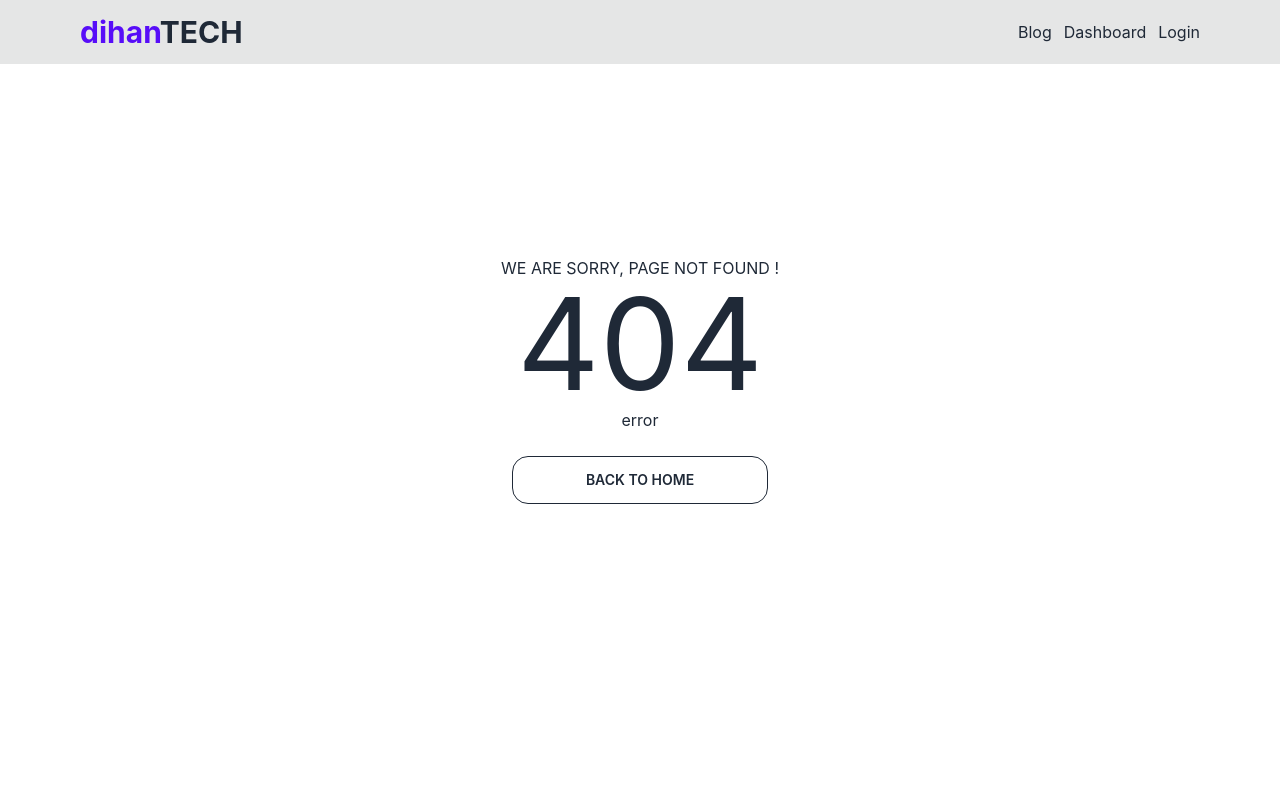
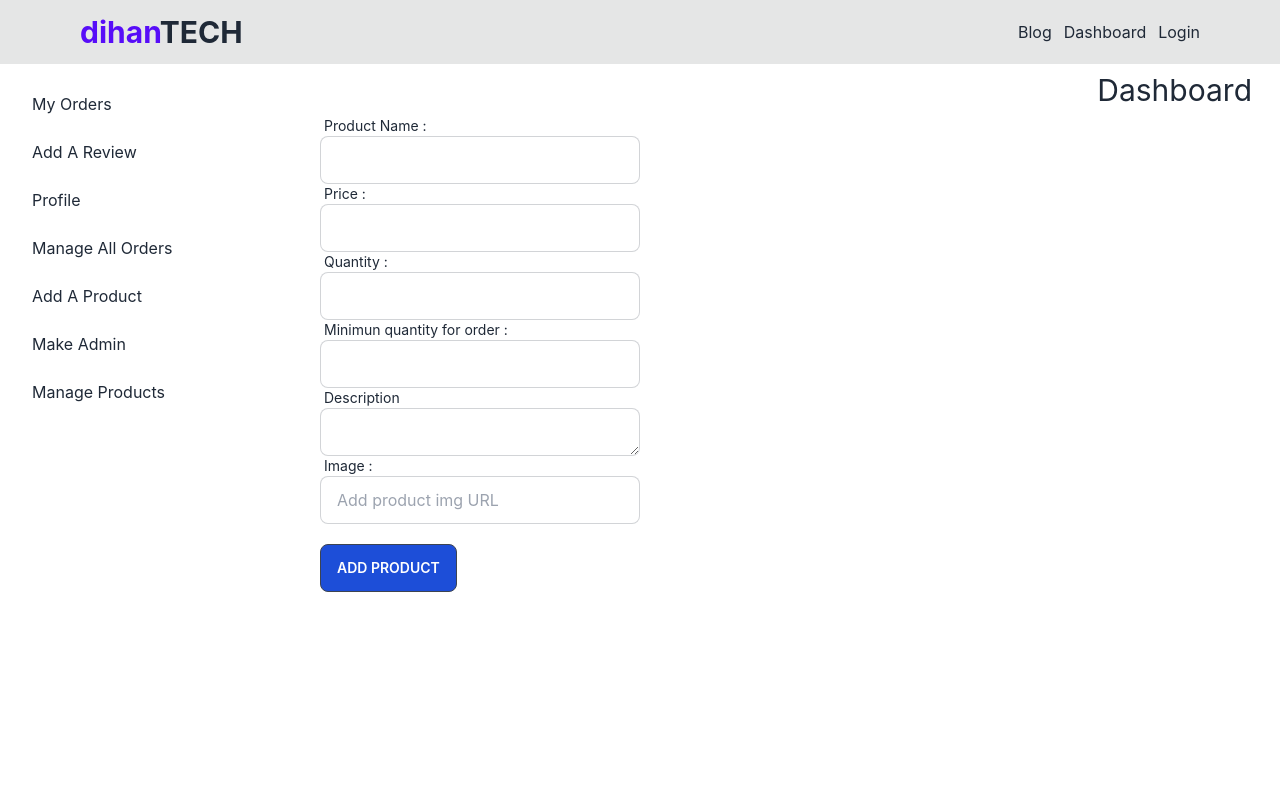
Before and after one commit to mnin-nahid/DIHAN-LTD--manufacturer-website-client-side, a React (Create React App) app: page /dashboard/addproduct in a window 1280 px wide. Shown: the top 800 px of the page. Built offline with nearby package versions, Linux system fonts and the light colour scheme; no server answers.

Commit message:
add product addeded

```diff
--- a/src/App.js
+++ b/src/App.js
@@ -2,6 +2,7 @@ import { Route, Routes } from 'react-router-dom';
 import './App.css';
 import Navber from './components/Navber';
 import Blogs from './pages/Blogs/Blogs';
+import AddProduct from './pages/Dashboard/AddProduct';
 import Dashboard from './pages/Dashboard/Dashboard';
 import MyOrder from './pages/Dashboard/MyOrder';
 import Footer from './pages/Home/Footer';
@@ -22,7 +23,7 @@ function App() {
             <Dashboard></Dashboard>
         }>
           <Route index element={<MyOrder />}></Route>
-          {/* <Route path='myreview' element={<MyReview></MyReview>}></Route> */}
+          <Route path='addproduct' element={<AddProduct />}></Route>
         </Route>
         <Route path='/purchase/:productId' element={<Purchase />} />
         <Route path='/login' element={<Login />} />
--- a/src/hooks/useProductDetails.js
+++ b/src/hooks/useProductDetails.js
@@ -3,7 +3,6 @@ import { useEffect, useState } from "react"
 const useProductDetails = id => {
     const [product, setProduct] = useState({});
 
-    console.log(id, product);
 
     useEffect(() => {
         const url = `http://localhost:5000/product/${id}`;
--- /dev/null
+++ b/src/pages/Dashboard/AddProduct.js
@@ -0,0 +1,81 @@
+import React from 'react';
+import { useForm } from 'react-hook-form';
+
+const AddProduct = () => {
+    const { register, handleSubmit } = useForm();
+
+
+    const onSubmit = async (data) => {
+
+        console.log(data);
+        //send data to the server
+        const url = 'http://localhost:5000/product';
+        fetch(url, {
+            method: 'POST',
+            headers: {
+                'content-type': 'application/json'
+            },
+            body: JSON.stringify(data)
+        })
+            .then(res => res.json())
+            .then(result => {
+                console.log(result);
+            })
+
+    };
+    return (
+        <div>
+            <form onSubmit={handleSubmit(onSubmit)}>
+
+                <div class="form-control w-full max-w-xs">
+                    <label class="label py-0">
+                        <span class="label-text">Product Name :</span>
+                    </label>
+                    <input type="text" {...register("name")} class="input input-bordered w-full max-w-xs" />
+                </div>
+
+                <div class="form-control w-full">
+                    <label class="label py-0">
+                        <span class="label-text">Price : </span>
+                    </label>
+                    <input {...register("price")} type="number"  class="input input-bordered w-full max-w-xs" />
+                </div>
+
+                <div class="form-control w-full">
+                    <label class="label py-0">
+                        <span class="label-text">Quantity : </span>
+                    </label>
+                    <input {...register("available")} type="number" class="input input-bordered w-full max-w-xs" />
+                </div>
+
+                <div class="form-control w-full">
+                    <label class="label py-0">
+                        <span class="label-text">Minimun quantity for order :</span>
+                    </label>
+                    <input {...register("minOrder")} type="number" class="input input-bordered w-full max-w-xs" />
+                </div>
+
+                <div class="form-control w-full">
+                    <label class="label py-0">
+                        <span class="label-text">Description</span>
+                    </label>
+                    <textarea {...register("description")}  type="text" class="input input-bordered w-full max-w-xs" />
+                </div>
+
+                <div class="form-control w-full">
+                    <label class="label py-0">
+                        <span class="label-text">Image : </span>
+                    </label>
+                    <input {...register("img")} placeholder='Add product img URL' type="text" class="input input-bordered w-full max-w-xs" />
+                </div>
+
+                <input value='Add Product' type='submit' className='btn text-white bg-blue-700 mx-auto mt-5' />
+
+
+
+            </form>
+        </div>
+    );
+};
+
+export default AddProduct;
--- a/src/pages/Dashboard/Dashboard.js
+++ b/src/pages/Dashboard/Dashboard.js
@@ -1,5 +1,5 @@
 import React from 'react';
-import { Outlet } from 'react-router-dom';
+import { Link, Outlet } from 'react-router-dom';
 
 const Dashboard = () => {
     return (
@@ -22,7 +22,7 @@ const Dashboard = () => {
                     <li><a>Add A Review</a></li>
                     <li><a>Profile</a></li>
                     <li><a>Manage All Orders</a></li>
-                    <li><a>Add A Product</a></li>
+                    <li><Link to='addproduct'>Add A Product</Link></li>
                     <li><a>Make Admin</a></li>
                     <li><a>Manage Products</a></li>
                 </ul>
--- a/src/pages/Dashboard/MyOrder.js
+++ b/src/pages/Dashboard/MyOrder.js
@@ -1,9 +1,45 @@
-import React from 'react';
+import React, { useEffect, useState } from 'react';
+import { useAuthState } from 'react-firebase-hooks/auth';
+import auth from '../../firebase.init';
 
 const MyOrder = () => {
+    const [user] = useAuthState(auth);
+    const [orders, setOrders] = useState([]);
+
+    useEffect(() => {
+        fetch('http://localhost:5000/order')
+            .then(res => res.json())
+            .then(data => setOrders(data))
+    }, [user]);
+    console.log(orders);
     return (
         <div>
             <h2 className='text-2xl text-center font-bold'>Hear is my order</h2>
+            <div class="overflow-x-auto">
+                <table class="table w-full">
+                    <thead>
+                        <tr>
+                            <th>Product Name</th>
+                            <th>Quantity</th>
+                            <th>PAY / Cancel</th>
+                            <th>Status</th>
+                        </tr>
+                    </thead>
+                    <tbody>
+                        {
+                            orders.map(order =>
+                                <tr>
+                                    <td>{order.productName}</td>
+                                    <td>{order.quantity}</td>
+                                    <td><button className='btn btn-xs'>PAY</button> <button className='btn btn-xs btn-warning'>cancel</button></td>
+                                    <td>Processing</td>
+                                </tr>
+                            )
+                        }
+
+                    </tbody>
+                </table>
+            </div>
         </div>
     );
 };
--- a/src/pages/Home/Products.js
+++ b/src/pages/Home/Products.js
@@ -5,7 +5,6 @@ const Products = () => {
 
     const [products, setProducts] = useState([]);
 
-    console.log(products);
 
     useEffect(()=>{
         fetch('http://localhost:5000/product')
--- a/src/pages/Home/Purchase.js
+++ b/src/pages/Home/Purchase.js
@@ -9,16 +9,13 @@ const Purchase = () => {
 
     const { register, handleSubmit } = useForm();
     const [user] = useAuthState(auth);
-    console.log(user);
 
 
     const { productId } = useParams();
     const [product] = useProductDetails(productId);
-    console.log(productId);
 
     const onSubmit = async (data) => {
         data.productId = productId;
-        console.log(data);
         if (data.quantity < product.minOrder) {
             alert(`You have to order minimum ${product.minOrder}`);
             return;
@@ -39,7 +36,6 @@ const Purchase = () => {
         })
             .then(res => res.json())
             .then(result => {
-                console.log(result);
             })
 
     };
@@ -51,10 +47,10 @@ const Purchase = () => {
                 <img src={product.img} alt="" />
                 <div class="card-body">
                     <h2 class="card-title">{product.name}</h2>
-                    <h2 class="card-title">{product.price}</h2>
-                    <p>{product.description}</p>
-                    <p>{product.available}</p>
-                    <p>{product.minOrder}</p>
+                    <h2 class="card-title">Price : {product.price}$</h2>
+                    <p>Description : {product.description}</p>
+                    <p>Available : {product.available}</p>
+                    <p>Minimum Order : {product.minOrder}</p>
                 </div>
             </div>
             <form onSubmit={handleSubmit(onSubmit)}>
@@ -89,7 +85,14 @@ const Purchase = () => {
 
                 <div class="form-control w-full">
                     <label class="label py-0">
-                        <span class="label-text">Phone</span>
+                        <span class="label-text">Product</span>
+                    </label>
+                    <input {...register("productName")} value={product.name} type="text" class="input input-bordered w-full max-w-xs" readOnly/>
+                </div>
+
+                <div class="form-control w-full">
+                    <label class="label py-0">
+                        <span class="label-text">Quantity</span>
                     </label>
                     <input {...register("quantity")} placeholder='Enter product quantity' type="number" class="input input-bordered w-full max-w-xs" />
                 </div>
--- a/src/pages/Login/Login.js
+++ b/src/pages/Login/Login.js
@@ -28,7 +28,6 @@ const Login = () => {
     }
 
     const onSubmit = async ({ email, password }) => {
-        console.log(email, password);
         signInWithEmailAndPassword(email, password);
     };
 
--- a/src/pages/Login/SignUp.js
+++ b/src/pages/Login/SignUp.js
@@ -26,7 +26,6 @@ const SignUp = () => {
 
     //hendle signup
     const onSubmit = async ({email, password, name}) => {
-        console.log(email, password);
         await createUserWithEmailAndPassword(email, password);
         await updateProfile({ displayName: name });
         await console.log('update complete');
```
